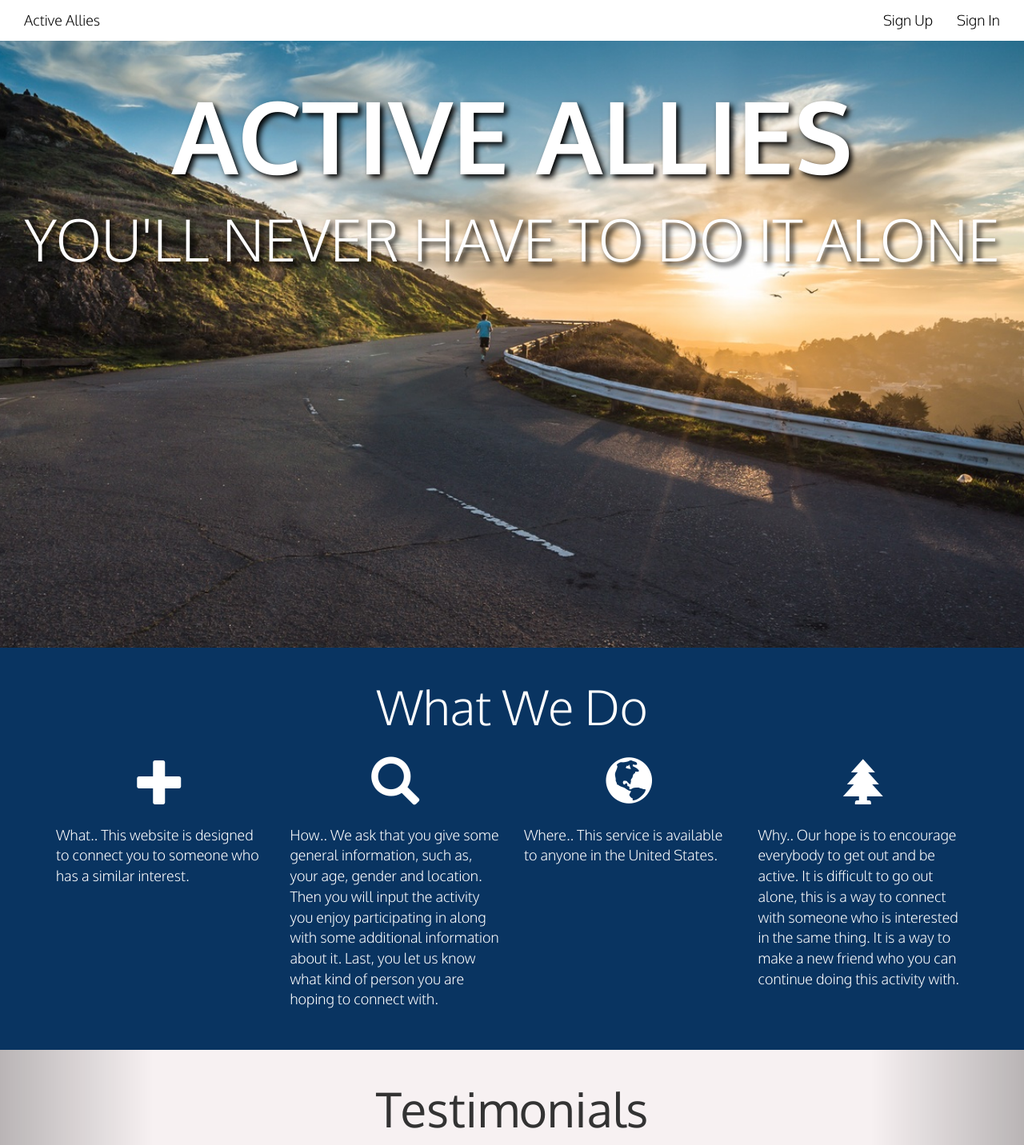
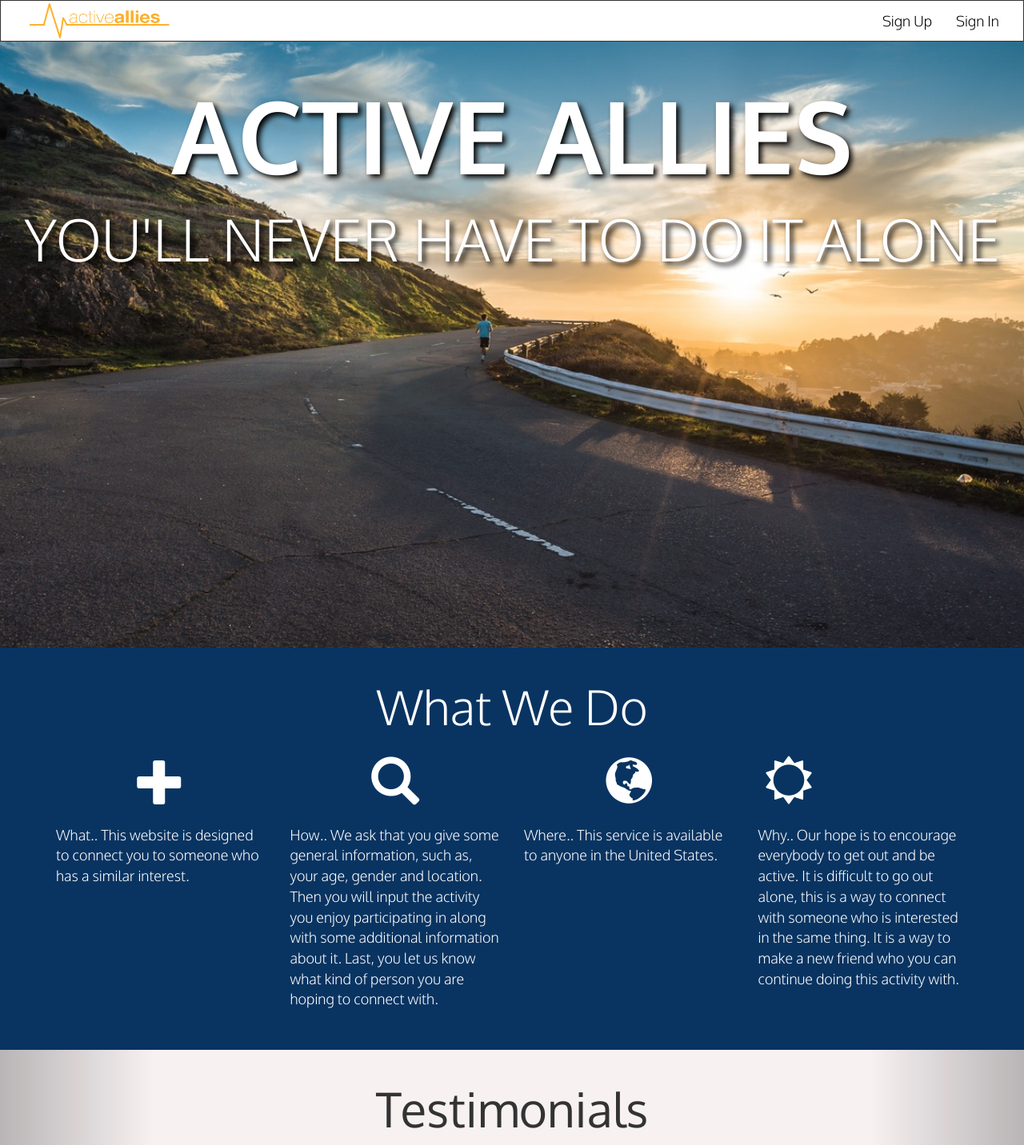
Before and after one commit to KierstonHill83/Capstone-Project, a website: page client/views/index.html in a window 1280 px wide. Shown: the top 1432 px of the page at 80% size. Drawn offline with nearby package versions, Linux system fonts and the light colour scheme; some packages are replaced by stand-ins of ours; no server answers.

Commit message:
Added logo

```diff
--- a/client/css/main.css
+++ b/client/css/main.css
@@ -17,7 +17,7 @@ a {
   background-color: white;
   padding-left: 15px;
   padding-right: 15px;
-
+  border: 1px solid;
 }
 
 .nav-text {
@@ -313,3 +313,9 @@ a {
 .radio {
   font-size: 20px;
 }
+
+.main-logo {
+  height: 50px;
+  width: 185px;
+  margin-top: 0px;
+}
--- a/client/views/index.html
+++ b/client/views/index.html
@@ -4,6 +4,7 @@
     <meta charset="utf-8">
     <title>Active Allies</title>
     <link rel="stylesheet" href="//netdna.bootstrapcdn.com/bootstrap/3.3.5/css/bootstrap.min.css">
+    <link rel="stylesheet" href="https://maxcdn.bootstrapcdn.com/font-awesome/4.5.0/css/font-awesome.min.css">
     <link href='https://fonts.googleapis.com/css?family=Special+Elite' rel='stylesheet' type='text/css'>
     <link href='https://fonts.googleapis.com/css?family=Signika' rel='stylesheet' type='text/css'>
     <link href='https://fonts.googleapis.com/css?family=Oxygen:300,400,700' rel='stylesheet' type='text/css'>
@@ -22,7 +23,8 @@
             <span class="icon-bar"></span>
             <span class="icon-bar"></span>
           </button>
-          <a class="navbar-brand nav-text" id="nav-home" href="/#/">Active Allies</a>
+          <!-- <a class="navbar-brand nav-text" id="nav-home" href="/#/">Active Allies</a> -->
+          <a href="#"><img id="nav-home" class="main-logo" src="../../img/ActiveAllies-02.png" alt="Active Allies"></a>
         </div>
 
         <!-- Collect the nav links, forms, and other content for toggling -->
@@ -96,7 +98,8 @@
               <p class="info-text">Where.. This service is available to anyone in the United States.</p>
             </div>
             <div class="col-sm-3">
-              <span class="glyphicon glyphicon-tree-conifer info-img" aria-hidden="true"></span>
+              <i class="fa fa-sun-o fa-fw info-img"></i>
+              <!-- <span class="glyphicon glyphicon-tree-conifer info-img" aria-hidden="true"></span> -->
               <br>
               <p class="info-text">Why.. Our hope is to encourage everybody to get out and be active. It is difficult to go out alone, this is a way to connect with someone who is interested in the same thing. It is a way to make a new friend who you can continue doing this activity with.</p>
             </div>
```
Also changed, not shown: client/img/ActiveAllies-02.png (added).
